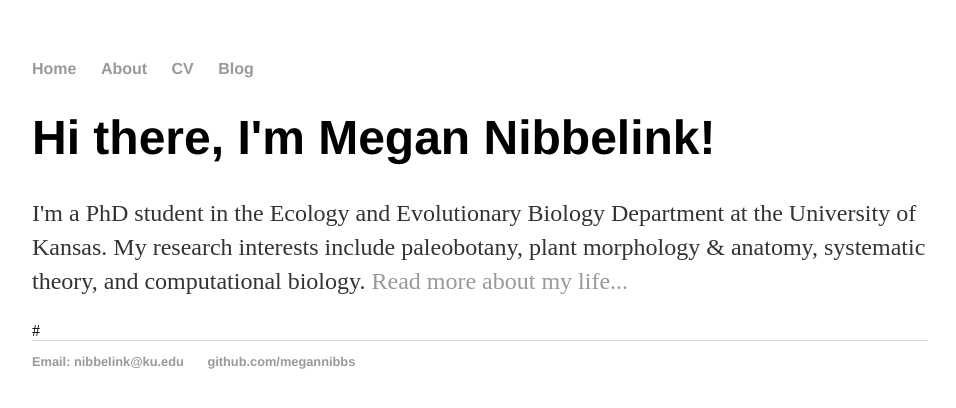
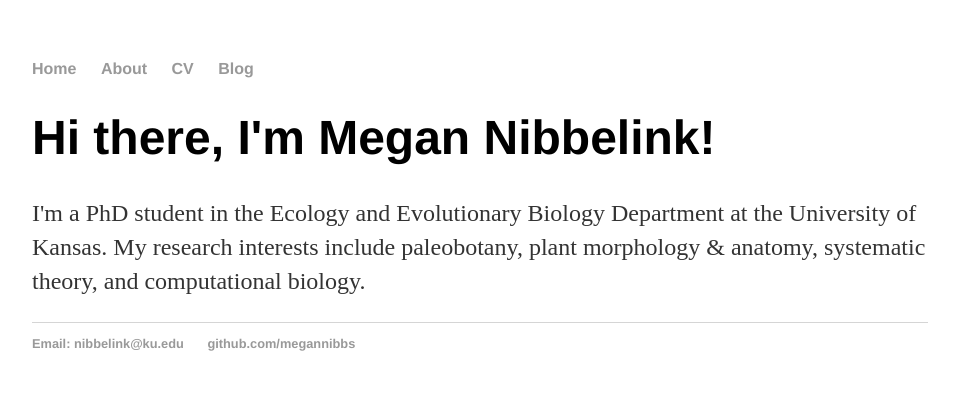
Before and after one commit to megannibbs/megannibbelink.github.io, a Jekyll site: the page built from index.html, in a window 1280 px wide. Shown: the top 408 px of the page, without its empty margins (160-1116 px from the left). Built offline with Jekyll 4.4.1, drawn with Linux system fonts in a browser that asks for light colours.

Commit message:
Update index.html

```diff
--- a/index.html
+++ b/index.html
@@ -6,5 +6,3 @@
 	<h1>Hi there, I'm Megan Nibbelink!</h1>
 	<p>I'm a PhD student in the Ecology and Evolutionary Biology Department at the University of Kansas.
 		My research interests include paleobotany, plant morphology & anatomy, systematic theory, and computational biology. <a
-#href="/about">Read more about my life...</a></p>
-# </div><!-- /.blurb -->
```
